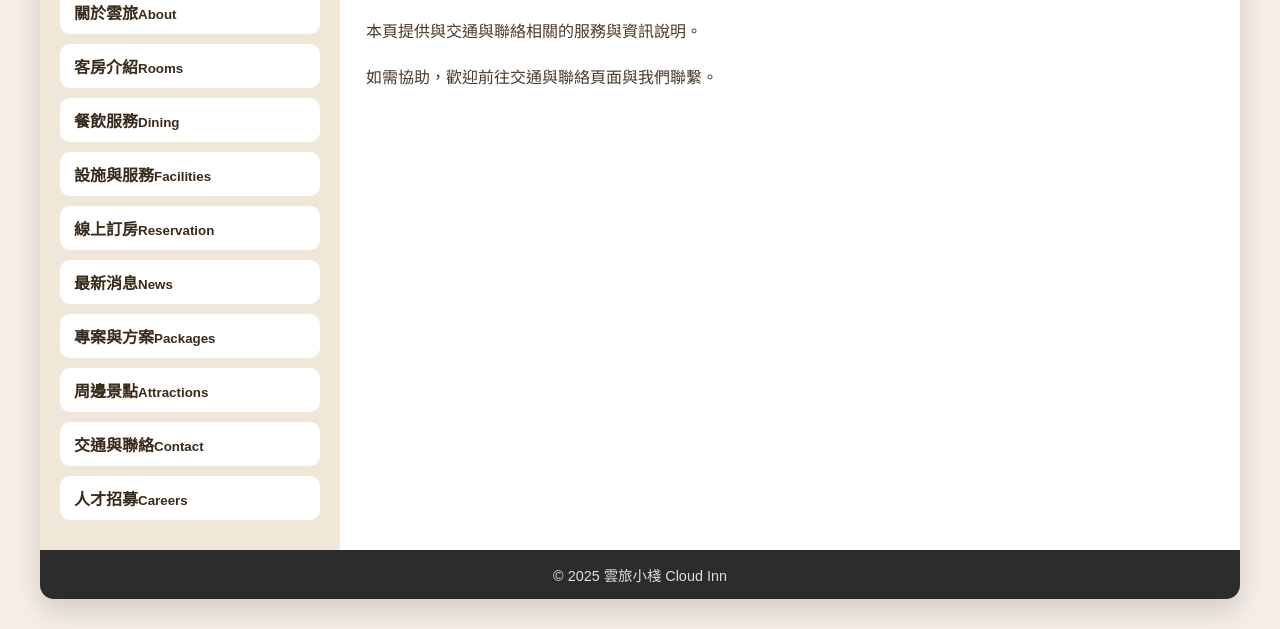
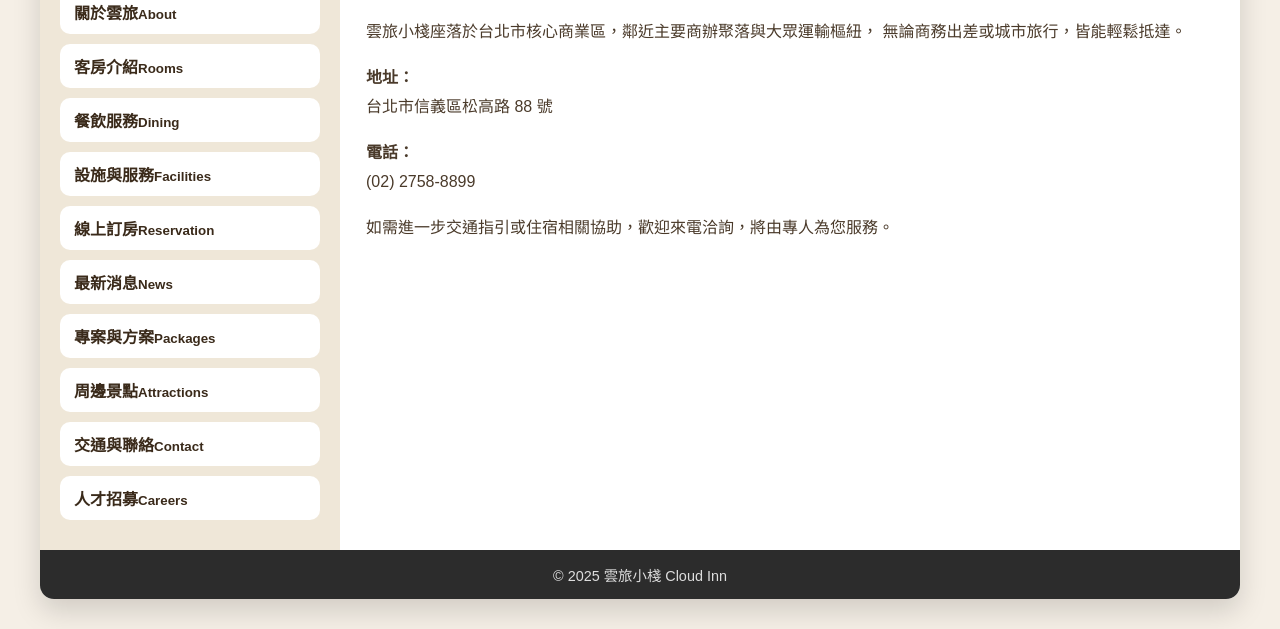
Before and after one commit to allen20031225-ops/cloud, a plain HTML site: page contact.html in a window 1280 px wide. Shown: the part 234-863 px from the top of the page. Drawn offline with Linux system fonts and the light colour scheme.

Commit message:
Update contact.html

```diff
--- a/contact.html
+++ b/contact.html
@@ -30,8 +30,24 @@
 <li><a class="nav-link" href="careers.html"><span>人才招募</span><small>Careers</small></a></li></ul></aside>
   <main>
 <h2>交通與聯絡</h2>
-<p>本頁提供與交通與聯絡相關的服務與資訊說明。</p>
-<p>如需協助，歡迎前往交通與聯絡頁面與我們聯繫。</p>
+<p>
+雲旅小棧座落於台北市核心商業區，鄰近主要商辦聚落與大眾運輸樞紐，
+無論商務出差或城市旅行，皆能輕鬆抵達。
+</p>
+
+<p>
+<strong>地址：</strong><br>
+台北市信義區松高路 88 號
+</p>
+
+<p>
+<strong>電話：</strong><br>
+(02) 2758-8899
+</p>
+
+<p>
+如需進一步交通指引或住宿相關協助，歡迎來電洽詢，將由專人為您服務。
+</p>
 </main>
 </div>
 <footer>© 2025 雲旅小棧 Cloud Inn</footer>
```
